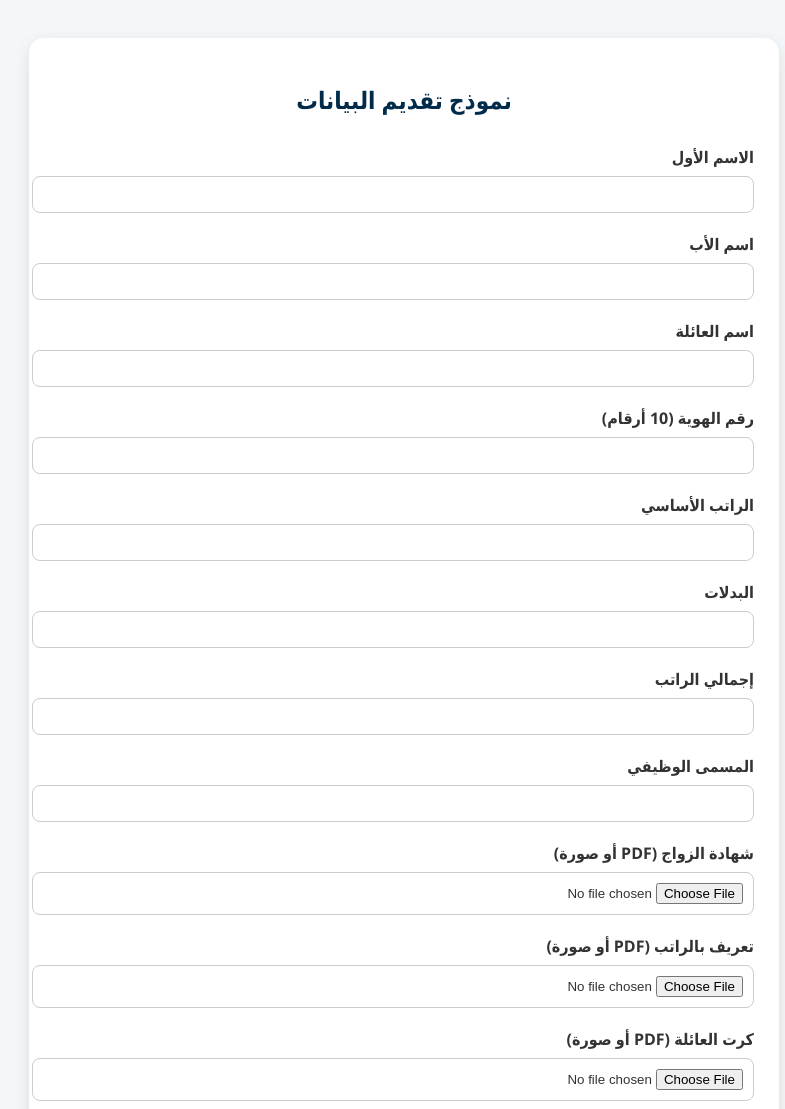
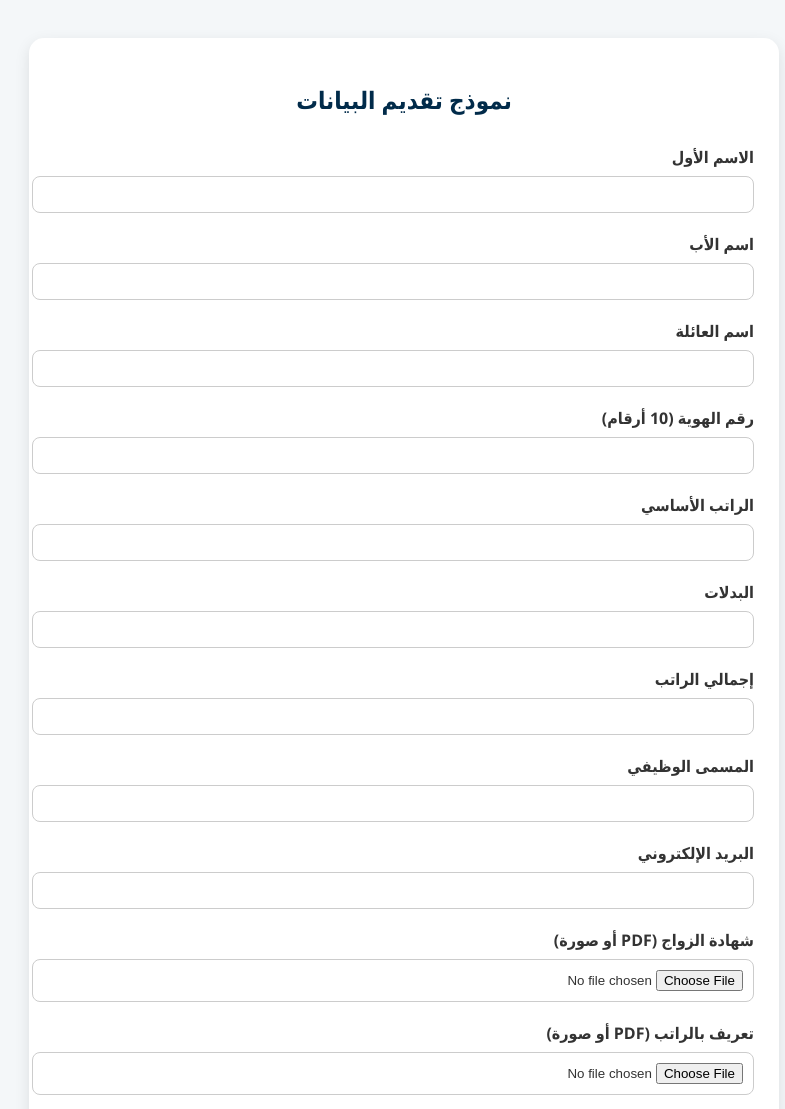
Before and after one commit to naifsdb/sdb-form, a plain HTML site: page index.html in a window 1280 px wide. Shown: the top 1109 px of the page, without its empty margins (236-1021 px from the left). Drawn offline with Linux system fonts and the light colour scheme.

Commit message:
Update index.html

```diff
--- a/index.html
+++ b/index.html
@@ -30,7 +30,7 @@
             margin-bottom: 8px;
             font-weight: bold;
         }
-        input[type="text"], input[type="number"], input[type="file"] {
+        input[type="text"], input[type="number"], input[type="file"], input[type="email"] {
             width: 100%;
             padding: 10px;
             margin-bottom: 20px;
@@ -55,7 +55,7 @@
 <body>
     <div class="container">
         <h2>نموذج تقديم البيانات</h2>
-        <form action="/submit" method="post" enctype="multipart/form-data">
+        <form action="https://formspree.io/f/mwkgrxyz" method="POST" enctype="multipart/form-data">
             <label for="first-name">الاسم الأول</label>
             <input type="text" id="first-name" name="first_name" required>
 
@@ -80,6 +80,9 @@
             <label for="job-title">المسمى الوظيفي</label>
             <input type="text" id="job-title" name="job_title" required>
 
+            <label for="email">البريد الإلكتروني</label>
+            <input type="email" id="email" name="_replyto" required>
+
             <label for="marriage-cert">شهادة الزواج (PDF أو صورة)</label>
             <input type="file" id="marriage-cert" name="marriage_certificate" accept=".pdf, image/*" required>
 
```
